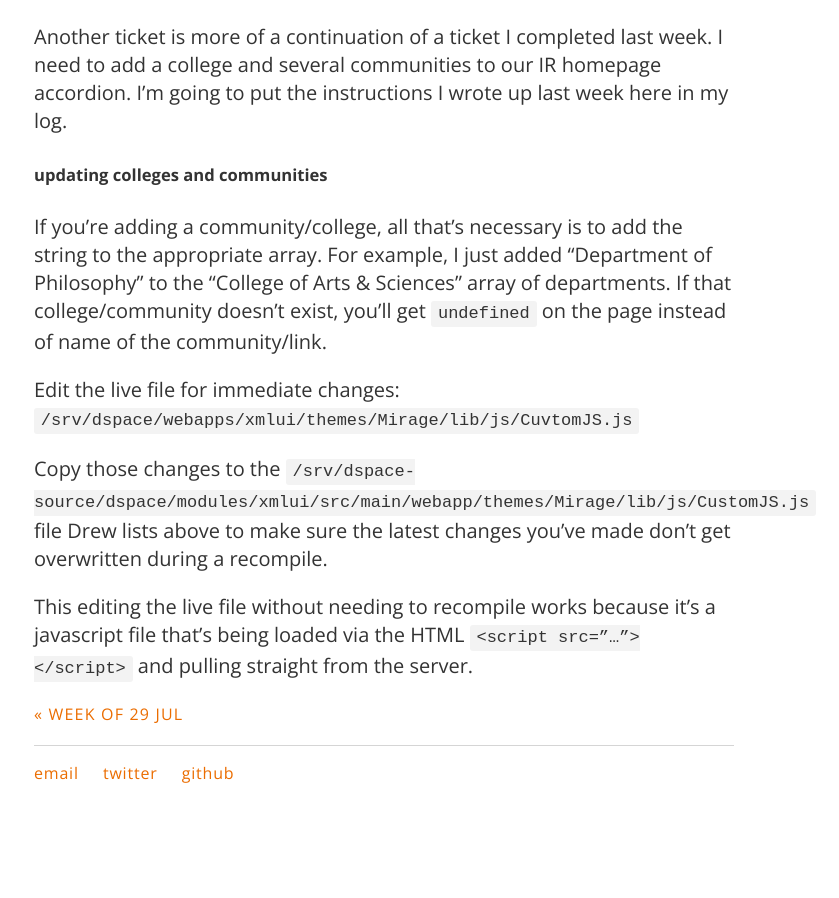
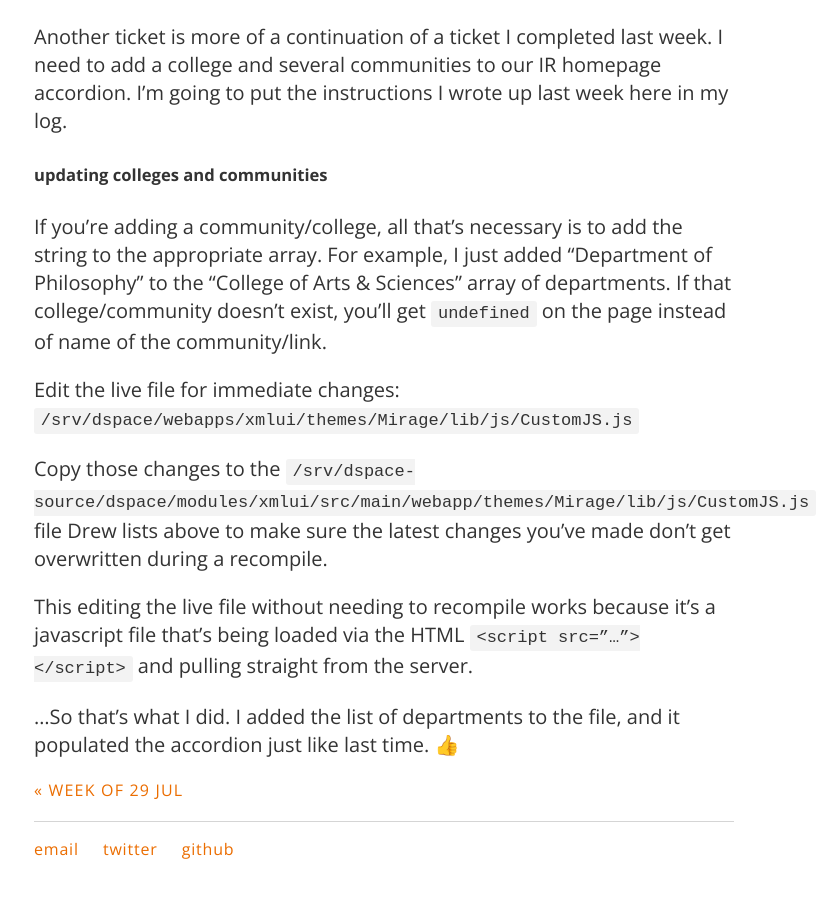
Before and after one commit to carylwyatt/carylwyatt.github.io, a Jekyll site: the page built from _posts/2019-09-09-week-of-09-sep.md, in a window 1280 px wide and 900 px high, scrolled down 1439 px. Shown: the whole window, without its empty margins (256-1095 px from the left). Built offline with Jekyll 4.4.1, drawn with Linux system fonts in a browser that asks for light colours; emoji names are drawn with the system emoji font; before the commit the page ends 2263 px from its top, so only the background shows below that.

Commit message:
last bit of thursday notes

```diff
--- a/_posts/2019-09-09-week-of-09-sep.md
+++ b/_posts/2019-09-09-week-of-09-sep.md
@@ -38,8 +38,11 @@ Another ticket is more of a continuation of a ticket I completed last week. I ne
 
 If you’re adding a community/college, all that’s necessary is to add the string to the appropriate array. For example, I just added “Department of Philosophy” to the “College of Arts & Sciences” array of departments. If that college/community doesn’t exist, you’ll get `undefined` on the page instead of name of the community/link.
 
-Edit the live file for immediate changes: `/srv/dspace/webapps/xmlui/themes/Mirage/lib/js/CuvtomJS.js`
+Edit the live file for immediate changes: `/srv/dspace/webapps/xmlui/themes/Mirage/lib/js/CustomJS.js`
 
 Copy those changes to the `/srv/dspace-source/dspace/modules/xmlui/src/main/webapp/themes/Mirage/lib/js/CustomJS.js` file Drew lists above to make sure the latest changes you’ve made don’t get overwritten during a recompile.
 
 This editing the live file without needing to recompile works because it’s a javascript file that’s being loaded via the HTML `<script src=”…”></script>` and pulling straight from the server.
+
+
+...So that's what I did. I added the list of departments to the file, and it populated the accordion just like last time. :+1:
```
